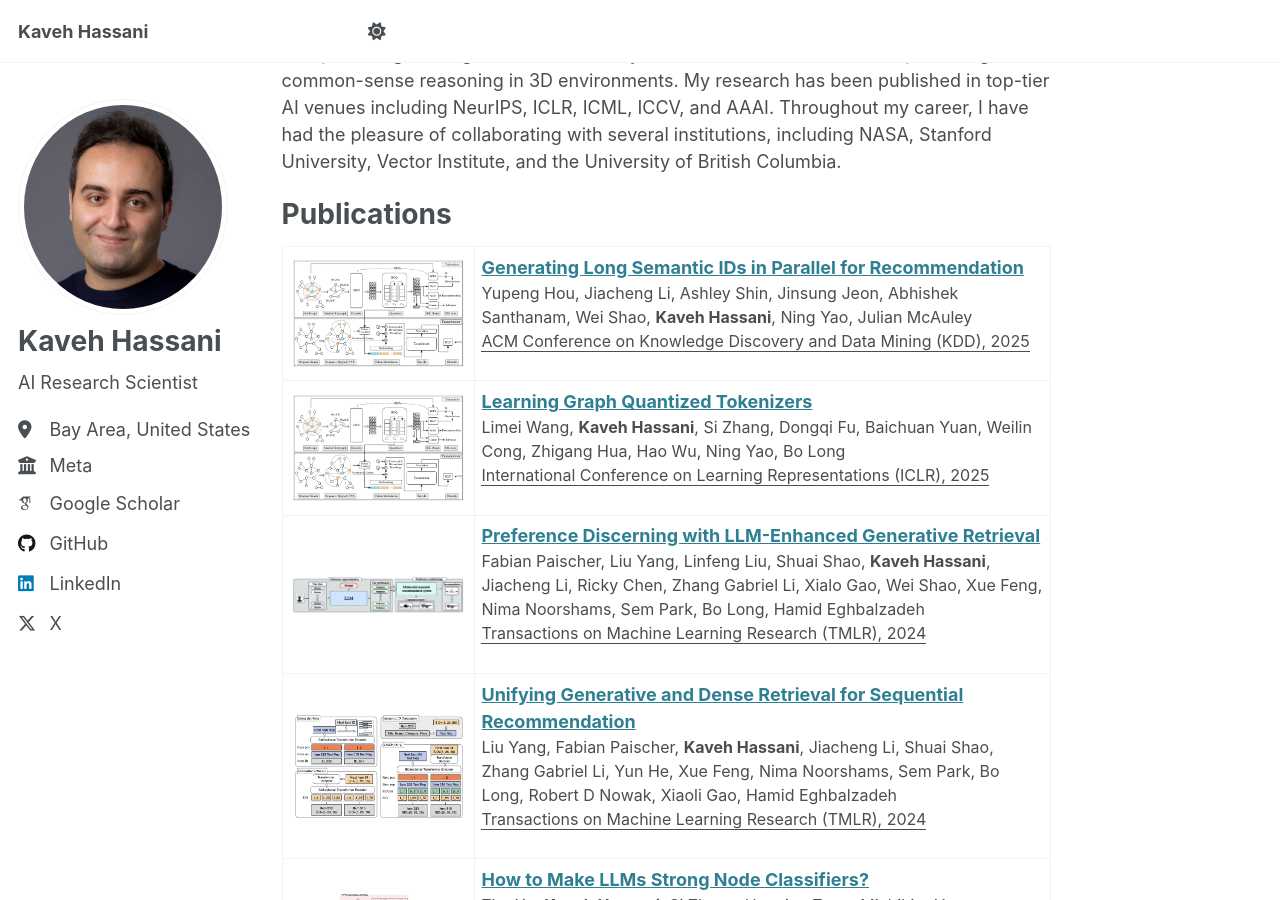
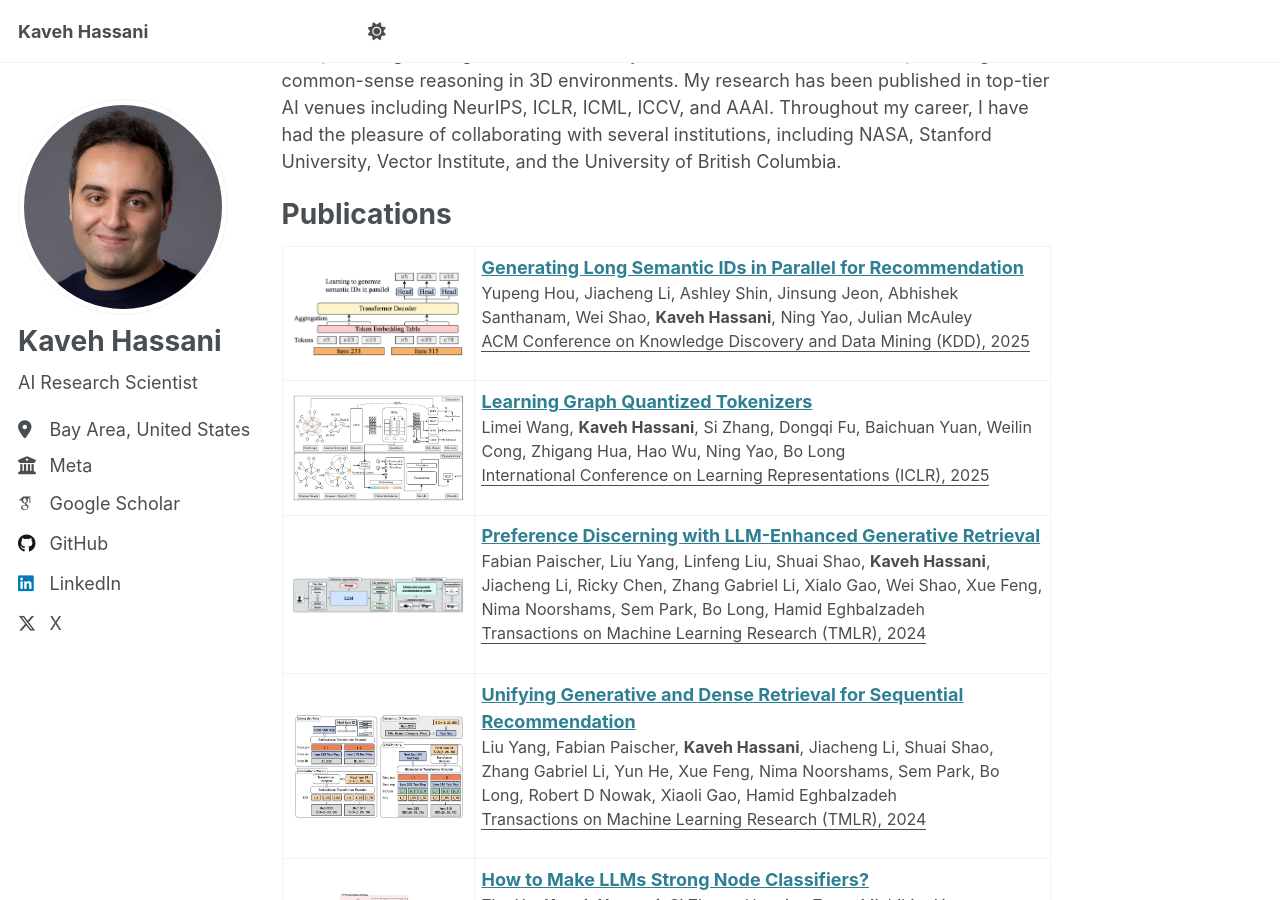
Before and after one commit to kavehhassani/kavehhassani.github.io, a Jekyll site: the page built from _pages/about.md, in a window 1280 px wide and 900 px high, scrolled down 323 px. Built offline with Jekyll 4.4.1, drawn with Linux system fonts in a browser that asks for light colours; some web fonts are replaced.

Commit message:
Update about.md

```diff
--- a/_pages/about.md
+++ b/_pages/about.md
@@ -60,7 +60,7 @@ redirect_from:
   <tr>
     <td width="25%" class="image-cell">
       <a href="/images/kdd.png" target="_blank">
-        <img class="publication-image" src="/images/gqt.png" alt="Paper teaser">
+        <img class="publication-image" src="/images/kdd.png" alt="Paper teaser">
       </a>
     </td>
     <td width="75%" style="vertical-align: top;">
```
